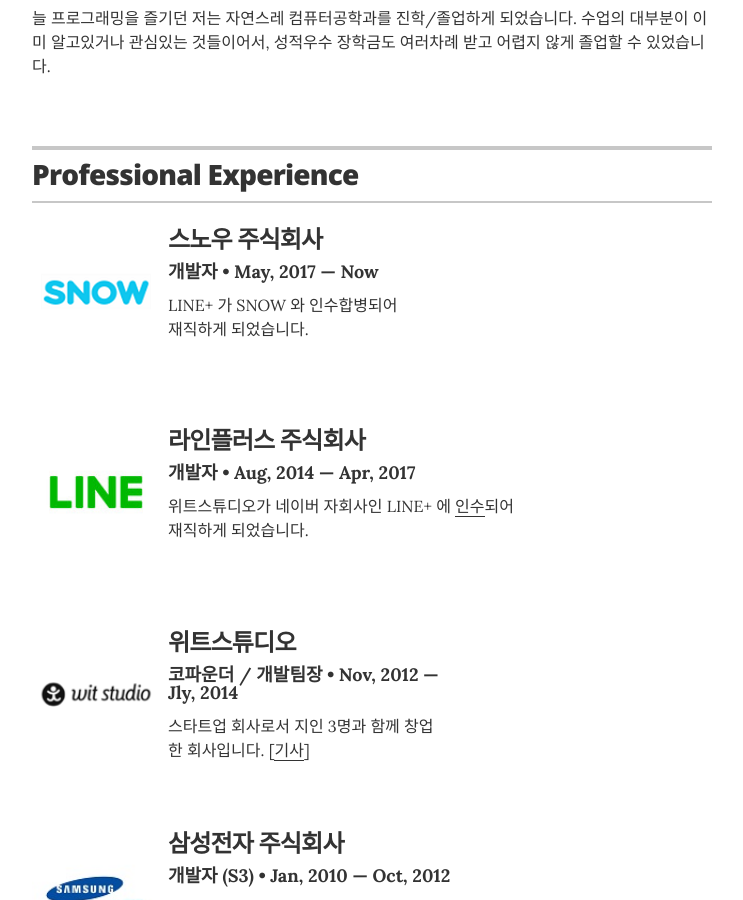
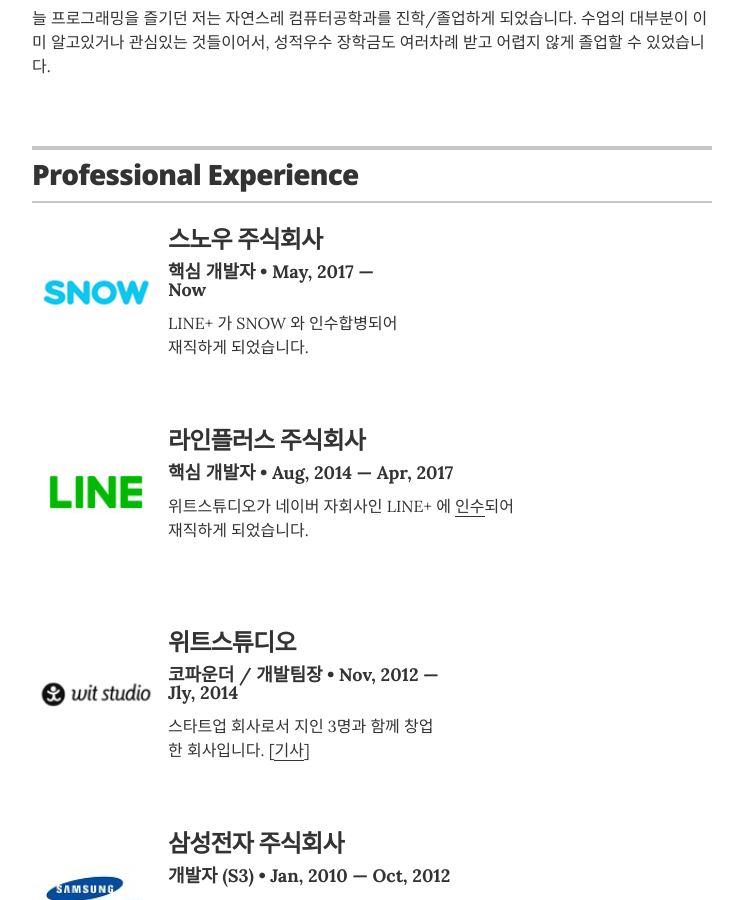
Before and after one commit to und3rs/resume_kr, a Jekyll site: the page built from index.html, in a window 1280 px wide and 900 px high, scrolled down 735 px. Shown: the whole window, without its empty margins (268-1011 px from the left). Built offline with Jekyll 4.4.1, drawn with Linux system fonts in a browser that asks for light colours.

Commit message:
Update experience.yml

```diff
--- a/_data/experience.yml
+++ b/_data/experience.yml
@@ -3,7 +3,7 @@
 - company: 스노우 주식회사
   ci: ./corp/snow.png
   url: https://snowcorp.com
-  position: 개발자
+  position: 핵심 개발자
   duration:  May, 2017  &mdash; Now
   summary: LINE+ 가 SNOW 와 인수합병되어 재직하게 되었습니다.
 
@@ -11,7 +11,7 @@
 - company: 라인플러스 주식회사
   ci: ./corp/line.jpg
   url: https://linepluscorp.com
-  position: 개발자
+  position: 핵심 개발자
   duration:  Aug, 2014  &mdash; Apr, 2017
   summary: 위트스튜디오가 네이버 자회사인 LINE+ 에 <a href="https://news.joins.com/article/15376773" target="_blank">인수</a>되어 재직하게 되었습니다.
 
```
